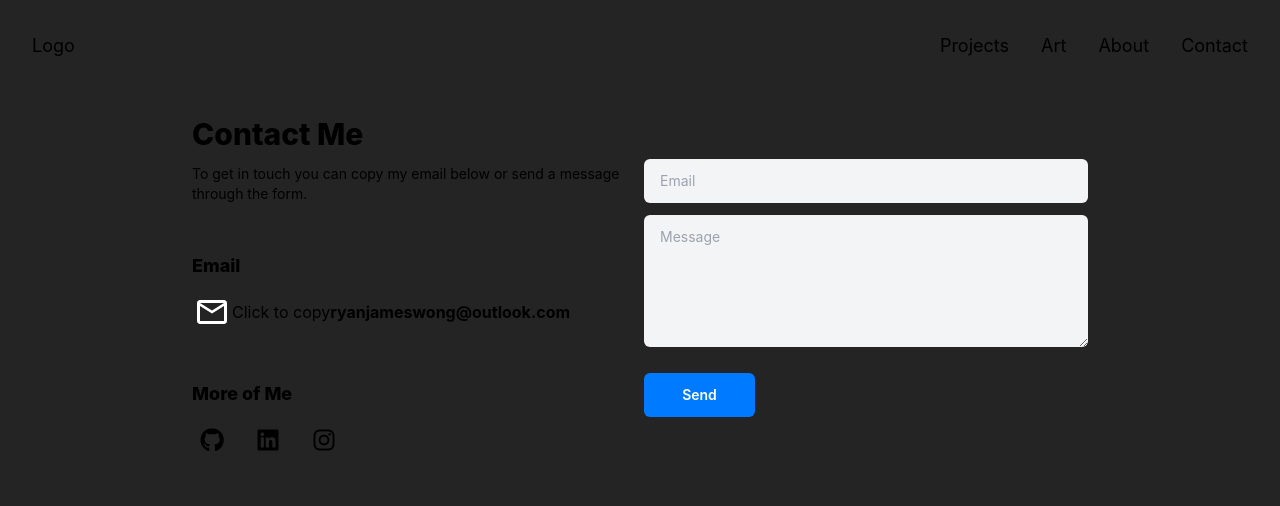
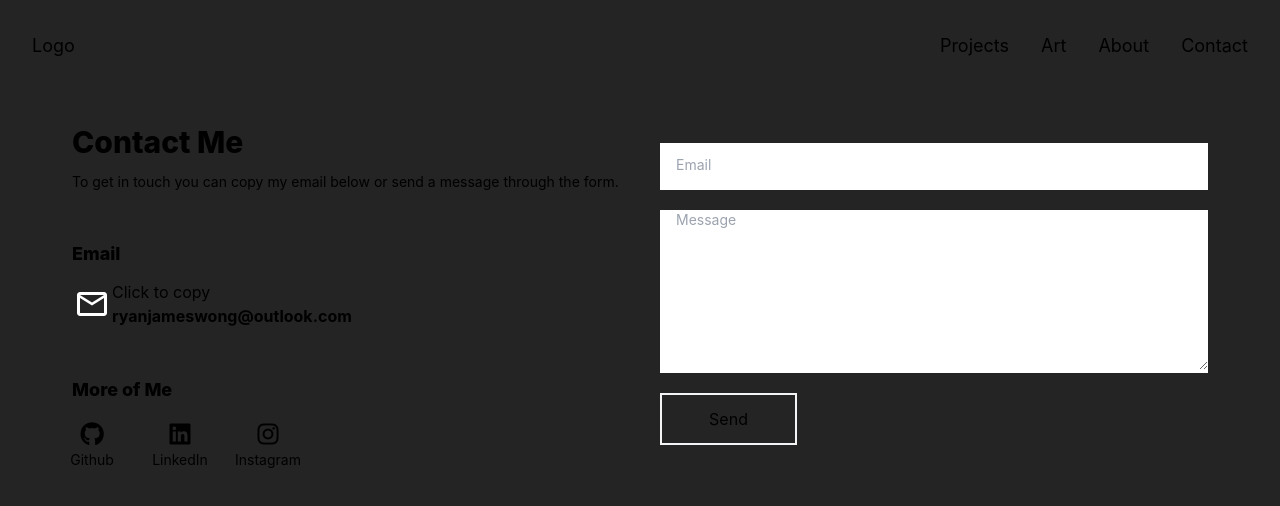
Before and after one commit to Decoldest/portfolio, a React (Vite) app: page /contact in a window 1280 px wide. Shown: the top 506 px of the page. Built offline with nearby package versions, Linux system fonts and the light colour scheme.

Commit message:
animate contact form input and textarea on focus

```diff
--- a/src/components/Contact.jsx
+++ b/src/components/Contact.jsx
@@ -49,7 +49,7 @@ function ContactForm() {
 
   return (
     <section>
-      <div className="grid sm:grid-cols-2 items-center gap-2 my-6 mx-auto max-w-4xl">
+      <div className="grid md:grid-cols-2 items-center gap-10 p-2 my-6 mx-auto max-w-6xl">
         <div>
           <h1 className="text-3xl font-extrabold">Contact Me</h1>
           <p className="text-sm mt-3">
@@ -68,64 +68,83 @@ function ContactForm() {
                     aria-label="Email Icon"
                   />
                 </div>
+                <div className="flex flex-col">
                   <h2 className="block text-md">Click to copy</h2>
                   <strong>
                     <button onClick={handleCopyEmail}>
                       {emailCopy ? "Copied!" : email}
                     </button>
                   </strong>
+                </div>
               </li>
             </ul>
           </div>
           <div className="mt-12">
             <h2 className="text-lg font-extrabold">More of Me</h2>
-            <ul className="flex mt-3 space-x-4">
+            <ul className="flex mt-5 space-x-12">
               <li className="h-10 w-10 rounded-full flex items-center justify-center shrink-0">
+                <div className="flex flex-col items-center text-sm">
                   <Link
                     to={"https://github.com/Decoldest"}
                     target="_blank"
                     rel="noopener noreferrer"
                   >
-                  <i className="fab fa-github text-2xl sm:hover:animate-jiggle"></i>
+                    <i className="fab fa-github text-2xl"></i>
                   </Link>
+                  <span>Github</span>
+                </div>
               </li>
               <li className="h-10 w-10 rounded-full flex items-center justify-center shrink-0">
+                <div className="flex flex-col items-center text-sm">
                   <Link
                     to={"https://linkedin.com/ryanjameswong"}
                     target="_blank"
                     rel="noopener noreferrer"
                   >
-                  <i className="fab fa-linkedin text-2xl sm:hover:animate-jiggle"></i>
+                    <i className="fab fa-linkedin text-2xl"></i>
                   </Link>
+                  <span>LinkedIn</span>
+                </div>
               </li>
               <li className="h-10 w-10 rounded-full flex items-center justify-center shrink-0">
+                <div className="flex flex-col items-center text-sm">
                   <Link
                     to={"https://instagram.com/ryanwong.zip"}
                     target="_blank"
                     rel="noopener noreferrer"
                   >
-                  <i className="fab fa-instagram text-2xl sm:hover:animate-jiggle"></i>
+                    <i className="fab fa-instagram text-2xl"></i>
                   </Link>
+                  <span>Instagram</span>
+                </div>
               </li>
             </ul>
           </div>
         </div>
         <form ref={form} onSubmit={sendEmail}>
+          <div className="border-animation">
+            <div className="border-animation__inner">
               <input
                 type="email"
                 name="user_email"
                 placeholder="Email"
-            className="w-full rounded-md py-3 px-4 bg-gray-100 text-sm"
+                className=" w-full py-3 px-4 text-sm focus:outline-none"
               />
+            </div>
+          </div>
+          <div className="border-animation mt-5">
+            <div className="border-animation__inner">
               <textarea
                 placeholder="Message"
                 name="message"
-            rows="6"
-            className="w-full rounded-md px-4 bg-gray-100 text-sm pt-3 mt-3"
+                rows="8"
+                className="w-full px-4 text-sm focus:outline-none"
               ></textarea>
+            </div>
+          </div>
           <button
             type="submit"
-            className="text-white bg-[#007bff] hover:bg-blue-600 font-semibold rounded-md text-sm mt-5 px-4 py-3 w-1/4"
+            className="w-1/4 border-2 border-gray-100 send-button"
           >
             Send
           </button>
--- a/src/index.css
+++ b/src/index.css
@@ -25,9 +25,195 @@ ul, li {
   list-style-type:none;
 }
 
-.percentage {
+textarea {
+  vertical-align: top
+}
 
+.send-button {
+  text-decoration: none;
+  text-align: center;
+  padding: 12px;
+  margin-top: 20px;
+  position: relative;
+  overflow: hidden;
+  background: transparent;
+  transition: color .35s, background-color .1s;
 }
+
+.send-button:before,
+.send-button:after {
+  position: absolute;
+  content: "";
+  width: 100%;
+  height: 100%;
+  top: -100%;
+  left: 0;
+  z-index: -1;
+  background-color: #ffffff;
+  transition: all .2s;
+}
+
+.send-button:after {
+  transition-delay: .1s;
+}
+
+.send-button:hover {
+  color: #000000;
+}
+
+.send-button:hover:before,
+.send-button:hover:after {
+  top: 0;
+}
+
+.send-button:active {
+  transform: scale(0.9);
+}
+
+.border-animation {
+  --border-width: 0.2em;
+  --animation-speed: 0.4s;
+  --color: #fff;
+  color: var(--color);
+  position: relative;
+  border-bottom: var(--border-width) solid white;
+}
+
+.border-animation .border-animation__inner {
+  position: relative;
+  width: 100%;
+  cursor: pointer;
+  background: #333;
+  z-index: 1;
+}
+
+.border-animation:before,
+.border-animation:after {
+  content: '';
+  position: absolute;
+  background: var(--color);
+}
+
+.border-animation:focus:before,
+.border-animation:hover:before {
+  animation: beforeBorders var(--animation-speed) forwards ease-in-out;
+}
+
+.border-animation:focus:after,
+.border-animation:hover:after {
+  animation: afterBorders var(--animation-speed) forwards ease-in-out;
+}
+
+.border-animation:focus,
+.border-animation:hover {
+  animation: borderColors var(--animation-speed) steps(1) forwards;
+  outline: none;
+}
+
+.border-animation:focus .border-animation__inner,
+.border-animation:hover .border-animation__inner {
+  animation: background calc(var(--animation-speed) / 5 * 3) forwards ease-in-out;
+  animation-delay: calc(var(--animation-speed) / 5 * 2);
+}
+
+@keyframes beforeBorders {
+  0% {
+      bottom: calc(var(--border-width) * -1);
+      left: 50%;
+      top: auto;
+      right: auto;
+      width: 0;
+      height: var(--border-width);
+  }
+  33% {
+      bottom: calc(var(--border-width) * -1);
+      left: calc(var(--border-width) * -1);
+      top: auto;
+      right: auto;
+      width: calc(var(--border-width) + 50%);
+      height: var(--border-width);
+  }
+  66% {
+      bottom: calc(var(--border-width) * -1);
+      left: calc(var(--border-width) * -1);
+      top: auto;
+      right: auto;
+      width: var(--border-width);
+      height: calc((var(--border-width) * 2) + 100%);
+  }
+  100% {
+      bottom: auto;
+      left: calc(var(--border-width) * -1);
+      top: calc(var(--border-width) * -1);
+      right: auto;
+      width: calc(var(--border-width) + 50%);
+      height: calc((var(--border-width) * 2) + 100%);
+  }
+}
+
+@keyframes afterBorders {
+  0% {
+      bottom: calc(var(--border-width) * -1);
+      left: auto;
+      top: auto;
+      right: 50%;
+      width: 0;
+      height: var(--border-width);
+  }
+  33% {
+      bottom: calc(var(--border-width) * -1);
+      left: auto;
+      top: auto;
+      right: calc(var(--border-width) * -1);
+      width: calc(var(--border-width) + 50%);
+      height: var(--border-width);
+  }
+  66% {
+      bottom: calc(var(--border-width) * -1);
+      left: auto;
+      top: auto;
+      right: calc(var(--border-width) * -1);
+      width: var(--border-width);
+      height: calc((var(--border-width) * 2) + 100%);
+  }
+  100% {
+      bottom: auto;
+      left: auto;
+      top: calc(var(--border-width) * -1);
+      right: calc(var(--border-width) * -1);
+      width: calc(var(--border-width) + 50%);
+      height: calc((var(--border-width) * 2) + 100%);
+  }
+}
+
+@keyframes borderColors {
+  0% {
+      border-bottom-color: var(--color);
+      border-left-color: transparent;
+      border-top-color: transparent;
+      border-right-color: transparent;
+  }
+  33% {
+      border-bottom-color: var(--color);
+      border-left-color: transparent;
+      border-top-color: transparent;
+      border-right-color: transparent;
+  }
+  66% {
+      border-bottom-color: var(--color);
+      border-left-color: var(--color);
+      border-top-color: transparent;
+      border-right-color: var(--color);
+  }
+  100% {
+      border-bottom-color: var(--color);
+      border-left-color: var(--color);
+      border-top-color: var(--color);
+      border-right-color: var(--color);
+  }
+}
+
+
 
 /* @media (prefers-color-scheme: light) {
   :root {
```
Lines whose indentation alone changed are shown as unchanged.
